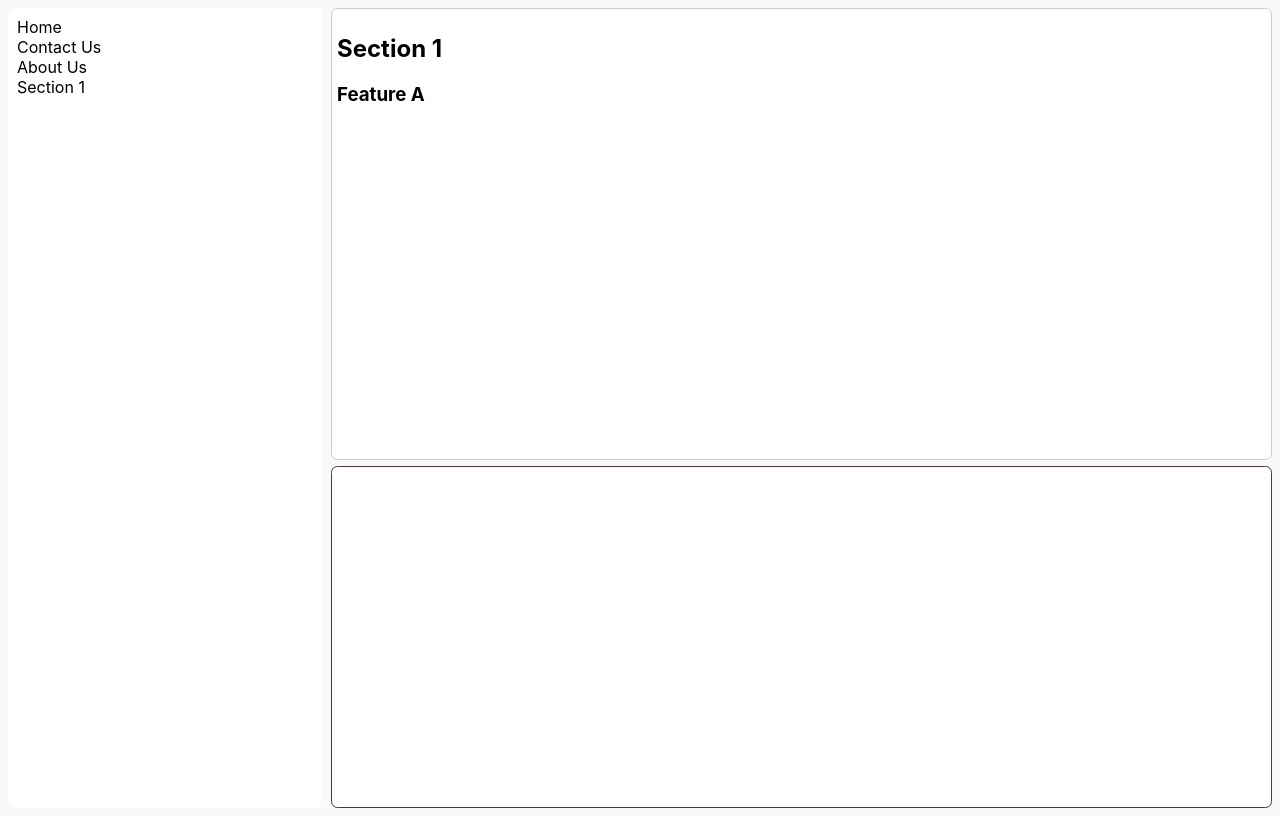
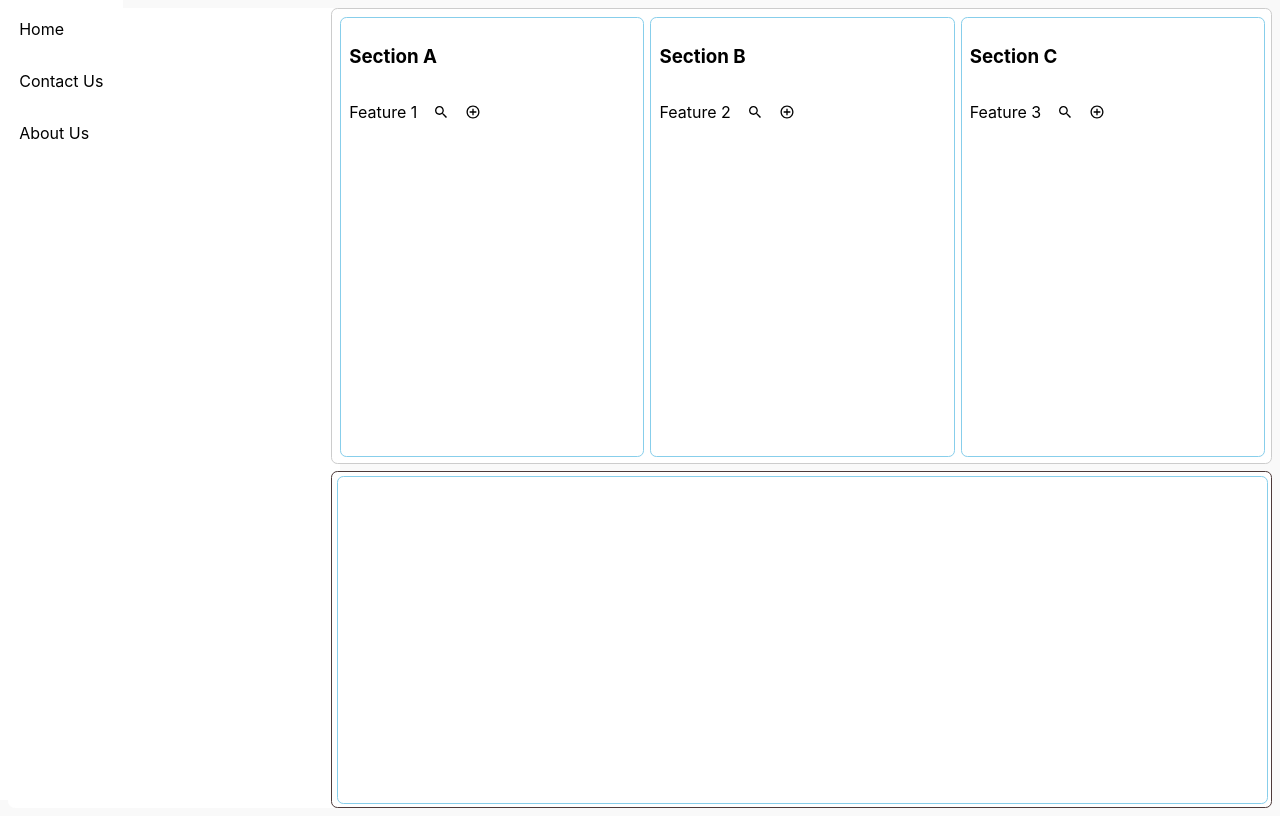
Before and after one commit to sarmink24/wps, a React (Create React App) app: page / in a window 1280 px wide. Built offline with nearby package versions, Linux system fonts and the light colour scheme.

Commit message:
basic functionality

```diff
--- a/package.json
+++ b/package.json
@@ -8,6 +8,7 @@
     "@testing-library/user-event": "^13.5.0",
     "react": "^18.3.1",
     "react-dom": "^18.3.1",
+    "react-icons": "^5.2.1",
     "react-router-dom": "^6.24.1",
     "react-scripts": "5.0.1",
     "web-vitals": "^2.1.4"
--- a/src/App.css
+++ b/src/App.css
@@ -12,6 +12,7 @@
   border: .1rem solid white;
   border-radius: .4rem;
   padding: .5rem;
+  width: 100%;
 }
 
 .app-container {
@@ -25,8 +26,13 @@
   background-color: #fff; /* Ensure cards have a similar background */
   border: 1px solid #ccc;
   border-radius: .4rem;
-  padding: .3rem;
+  padding: .5rem;
+  display: grid;
+  grid-template-columns: repeat(3, 1fr);
+  gap: .5rem; /* Adjust gap as needed */
 }
+
+
 
 .feature-container {
   background-color: #fff; /* Ensure cards have a similar background */
@@ -34,3 +40,10 @@
   border-radius: .4rem;
   padding: .3rem;
 }
+
+
+@media (max-width: 768px) {
+  .card-container {
+    grid-template-columns: 1fr; /* One section per row */
+  }
+}
--- a/src/App.js
+++ b/src/App.js
@@ -1,9 +1,22 @@
-import React from "react";
+import React, { useState } from "react";
 import "./App.css";
 import Navbar from "./components/Navbar/navbar";
 import Section from "./components/Sections/section";
+import DisplayResult from "./components/Display/displayResult";
 
 function App() {
+  const [message, setMessage] = useState("");
+
+  const handleSearchClick = (sectionId, featureId) => {
+    setMessage(
+      `Search feature in Feature ${featureId} of Section ${sectionId}`
+    );
+  };
+
+  const handleAddClick = (sectionId, featureId) => {
+    setMessage(`Add feature in Feature ${featureId} of Section ${sectionId}`);
+  };
+
   return (
     <div className="app">
       <div className="navbar-container">
@@ -11,9 +24,28 @@ function App() {
       </div>
       <div className="app-container">
         <div className="card-container">
-          <Section />
+          <Section
+            sectionId={"A"}
+            featureId={"1"}
+            onSearchClick={handleSearchClick}
+            onAddClick={handleAddClick}
+          />
+          <Section
+            sectionId={"B"}
+            featureId={"2"}
+            onSearchClick={handleSearchClick}
+            onAddClick={handleAddClick}
+          />
+          <Section
+            sectionId={"C"}
+            featureId={"3"}
+            onSearchClick={handleSearchClick}
+            onAddClick={handleAddClick}
+          />
         </div>
-        <div className="feature-container"></div>
+        <div className="feature-container">
+          <DisplayResult message={message} />
+        </div>
       </div>
     </div>
   );
--- a/src/components/Card/card.css
+++ /dev/null
@@ -1,13 +0,0 @@
-.card {
-    height: 100%;
-    width: 100%;
-    display: flex;
-  flex-direction: column;
-  overflow: hidden;
-  background: #fff; /* White background for recipe card */
-  border: 1px solid black;
-  border-radius: 10px; /* Rounded corners for card */
-  box-shadow: 0 4px 8px rgba(0, 0, 0, 0.1); /* Subtle shadow for elevation */
-    transition: transform 0.2s, box-shadow 0.2s;
-
-  }
--- a/src/components/Card/card.js
+++ /dev/null
@@ -1,8 +0,0 @@
-import React from "react";
-import "./card.css"; // Import the CSS file for styling
-
-const Card = () => {
-  return <div className="card"></div>;
-};
-
-export default Card;
--- /dev/null
+++ b/src/components/Display/displayResult.js
@@ -0,0 +1,15 @@
+import React from "react";
+
+const DisplayResult = ({ message }) => {
+  return (
+    <div className="section-container">
+      <div className="card">
+        <div className="card-body">
+          <div>{message}</div>
+        </div>
+      </div>
+    </div>
+  );
+};
+
+export default DisplayResult;
--- a/src/components/Navbar/navbar.css
+++ b/src/components/Navbar/navbar.css
@@ -1,34 +1,30 @@
+/* Navbar Styling */
 .navbar {
-    height: 100%;
-    /* border: 1px solid blue; */
-    border-radius: .2rem;
-    /* box-shadow: 0 4px 8px rgba(0, 0, 0, 0.1); */
-    /* background-color: white; */
-    /* transition: transform 0.2s, box-shadow 0.2s; */
+  background-color: white;
+  height: 100vh; /* Full height of the viewport */
+  position: fixed; /* Fixed position */
+  top: 0;
+  left: 0;
 }
 
 .navbar ul {
-    list-style-type: none; /* Remove default list style */
-    margin: 0; /* Remove default margin */
-    padding: 0; /* Remove default padding */
-    display: flex; /* Display list items in a row */
+  list-style: none;
+  width: 100%;
+  margin: 0;
+  padding: .2rem;
+  display: flex;
   flex-direction: column;
-    align-items: center;
 }
 
 .navbar li {
-    display: block; /* Ensure list items are block elements */
-    width: 100%; /* Full width for list items */
+  color: black;
+
+  cursor: pointer;
+  padding: 1rem;
+  border-radius: 0.3rem;
+  transition: background-color 0.3s;
 }
 
-  .navbar li a {
-    display: block; /* Make links fill the li */
-    color: white; /* Link color */
-    text-align: center; /* Center align text */
-    padding: 14px 20px; /* Padding around the links */
-    text-decoration: none; /* Remove underline */
-    transition: background-color 0.3s; /* Smooth transition for background color */
+.navbar li:hover {
+  background-color: #8ed7ee;
 }
-  .navbar li a:hover {
-    background-color: #575757; /* Change background color on hover */
-  }
--- a/src/components/Navbar/navbar.js
+++ b/src/components/Navbar/navbar.js
@@ -8,7 +8,6 @@ const Navbar = () => {
         <li>Home</li>
         <li>Contact Us</li>
         <li>About Us</li>
-        <li>Section 1</li>
       </ul>
     </div>
   );
--- a/src/components/Sections/section.css
+++ b/src/components/Sections/section.css
@@ -1,9 +1,17 @@
 .section-container {
-    display: grid;
-  grid-template-columns: repeat(3, 1fr);
   height: 100%;
-  width: 33%;
-  background-color: gray;
-  border: .2rem solid gray;
+  width: 100%;
+  border: .1rem solid skyblue;
   border-radius: .4rem;
+
 }
+
+.card {
+  padding: .5rem;
+}
+
+.feature-div {
+  display: flex;
+  align-items: center;
+  gap: 1rem;
+}
--- a/src/components/Sections/section.js
+++ b/src/components/Sections/section.js
@@ -1,12 +1,23 @@
 import React from "react";
-import Card from "../Card/card";
+import "./section.css";
+import { IoMdSearch, IoMdAddCircleOutline } from "react-icons/io";
 
-const Section = () => {
+const Section = ({ sectionId, featureId, onSearchClick, onAddClick }) => {
   return (
     <div className="section-container">
-      <div>
-        <h2>Section 1</h2>
-        <h3>Feature A</h3>
+      <div className="card">
+        <div className="card-header">
+          <h3>Section {sectionId}</h3>
+        </div>
+        <div className="card-body">
+          <div className="feature-div">
+            <p>Feature {featureId}</p>
+            <IoMdSearch onClick={() => onSearchClick(sectionId, featureId)} />
+            <IoMdAddCircleOutline
+              onClick={() => onAddClick(sectionId, featureId)}
+            />
+          </div>
+        </div>
       </div>
     </div>
   );
```
Also changed, not shown: src/components/Display/displayResult.css (added), 1 other file (tests, documents, lock files or other folders). Lines whose indentation alone changed are shown as unchanged.
